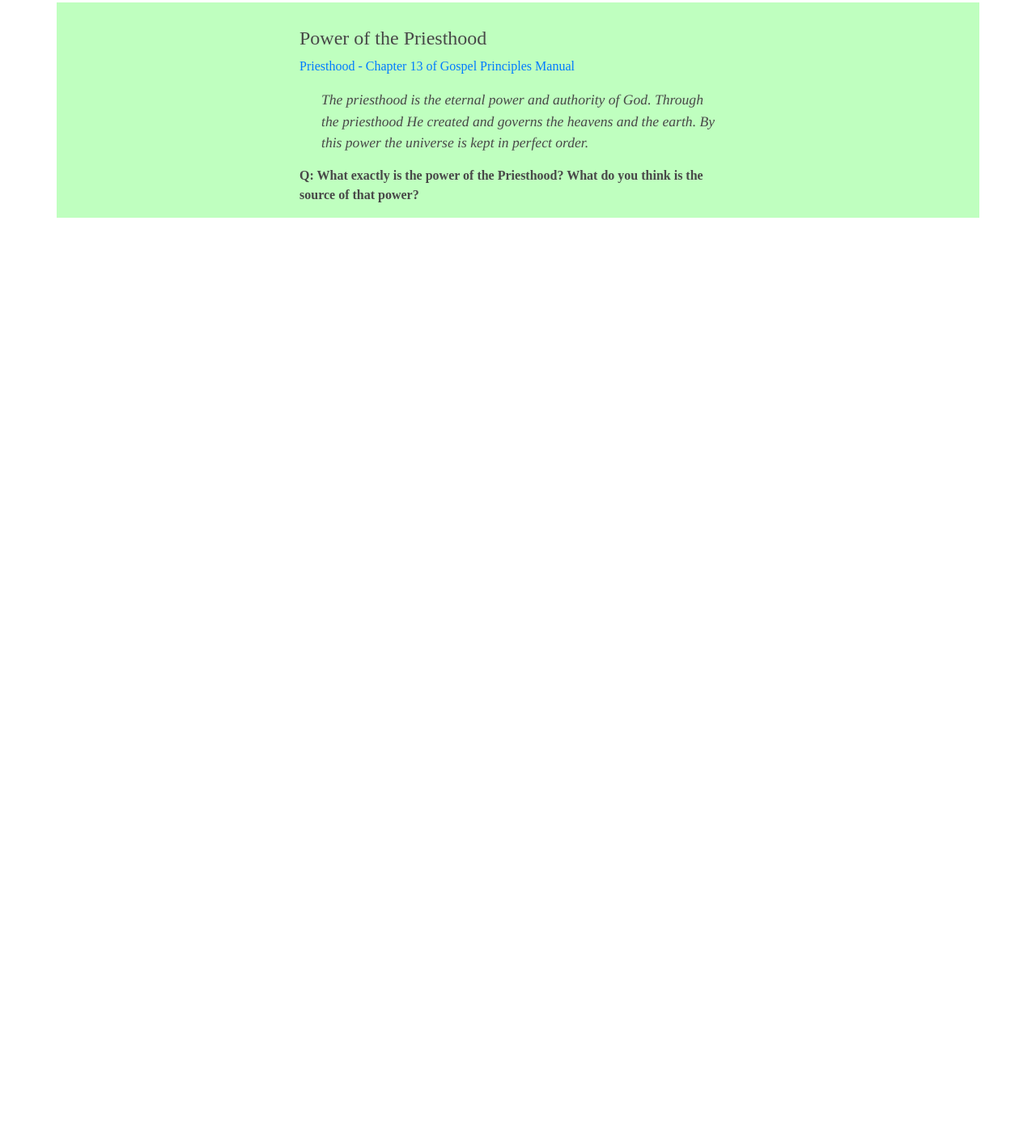
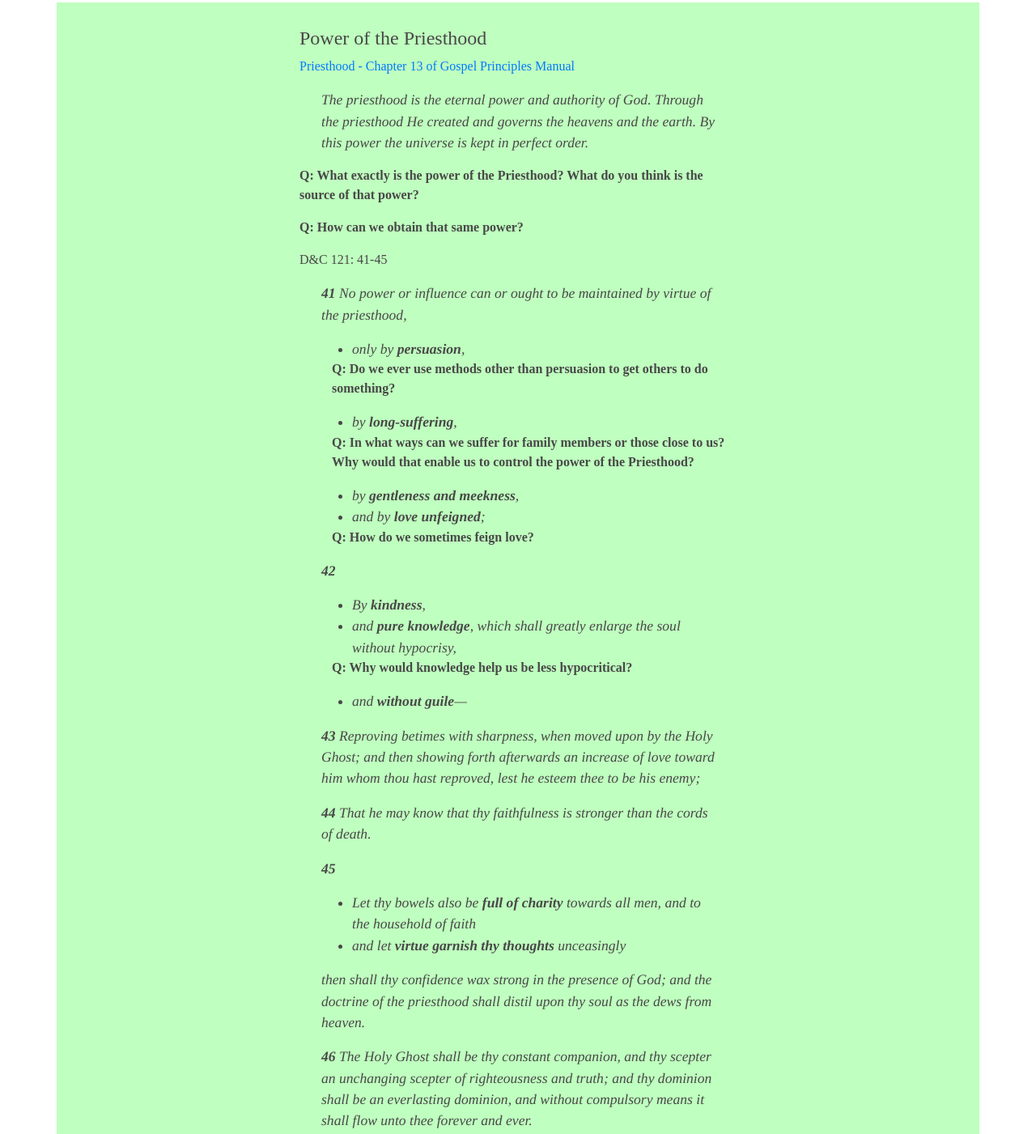
Before and after one commit to kaseyb002/4th_ward_lessons, a website: page public/index.html in a window 1280 px wide. Shown: the part 3281-4682 px from the top of the page at 81% size. Before the commit the page ends 3610 px from the top, so only its background shows below. Drawn offline with nearby package versions, Linux system fonts and the light colour scheme.

Commit message:
feb 18 lesson

```diff
--- a/public/index.html
+++ b/public/index.html
@@ -148,6 +148,46 @@
 
         <p class="question">Q: What exactly is the power of the Priesthood? What do you think is the source of that power?</p>
 
+        <p class="question">Q: How can we obtain that same power?</p>
+
+        <p>D&C 121: 41-45</p>
+
+        <p class="verse"><b>41</b> No power or influence can or ought to be maintained by virtue of the priesthood,
+          <ul>
+            <li class="verse">only by <b>persuasion</b>,</li>
+            <p class="question">Q: Do we ever use methods other than persuasion to get others to do something?</p>
+            <li class="verse">by <b>long-suffering</b>,</li>
+            <p class="question">Q: In what ways can we suffer for family members or those close to us? Why would that enable us to control the power of the Priesthood?</p>
+            <li class="verse">by <b>gentleness and meekness</b>,</li>
+            <li class="verse">and by <b>love unfeigned</b>;</li>
+            <p class="question">Q: How do we sometimes feign love?</p>
+          </ul>
+        </p>
+
+        <p class="verse"><b>42</b>
+          <ul>
+            <li class="verse">By <b>kindness</b>,</li>
+            <li class="verse">and <b>pure knowledge</b>, which shall greatly enlarge the soul without hypocrisy,</li>
+            <p class="question">Q: Why would knowledge help us be less hypocritical?</p>
+            <li class="verse">and <b>without guile</b>—</li>
+          </ul>
+        </p>
+
+        <p class="verse"><b>43</b> Reproving betimes with sharpness, when moved upon by the Holy Ghost; and then showing forth afterwards an increase of love toward him whom thou hast reproved, lest he esteem thee to be his enemy;</p>
+
+        <p class="verse"><b>44</b> That he may know that thy faithfulness is stronger than the cords of death.</p>
+
+        <p class="verse"><b>45</b>
+          <ul>
+            <li class="verse">Let thy bowels also be <b>full of charity</b> towards all men, and to the household of faith</li>
+            <li class="verse">and let <b>virtue garnish thy thoughts</b> unceasingly</li>
+          </ul>
+      </p>
+
+      <p class="verse">then shall thy confidence wax strong in the presence of God; and the doctrine of the priesthood shall distil upon thy soul as the dews from heaven.</p>
+
+      <p class="verse"><b>46</b> The Holy Ghost shall be thy constant companion, and thy scepter an unchanging scepter of righteousness and truth; and thy dominion shall be an everlasting dominion, and without compulsory means it shall flow unto thee forever and ever.</p>
+
       </div>
       <div class="col-sm-3"></div>
     </div>
```
